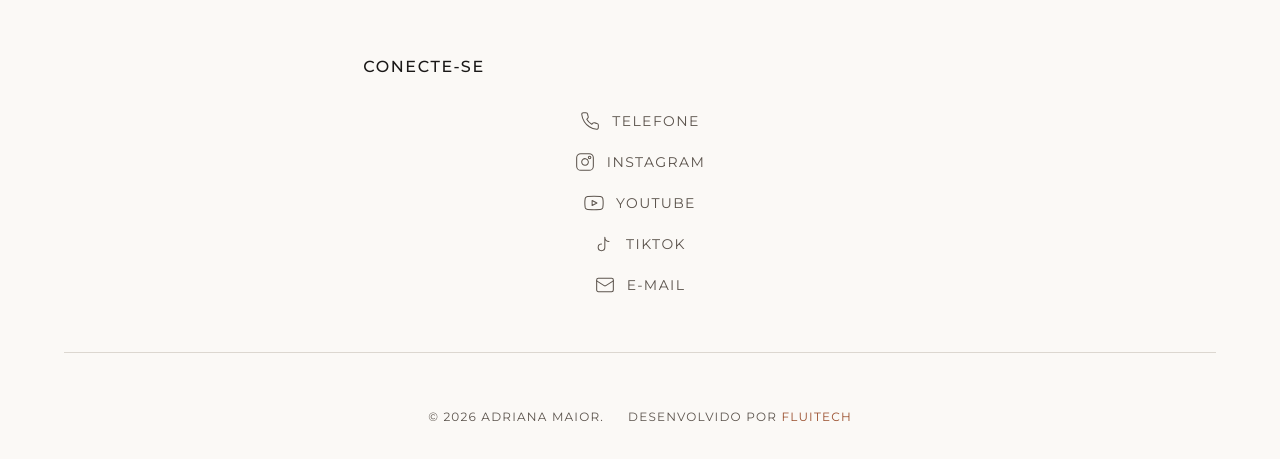
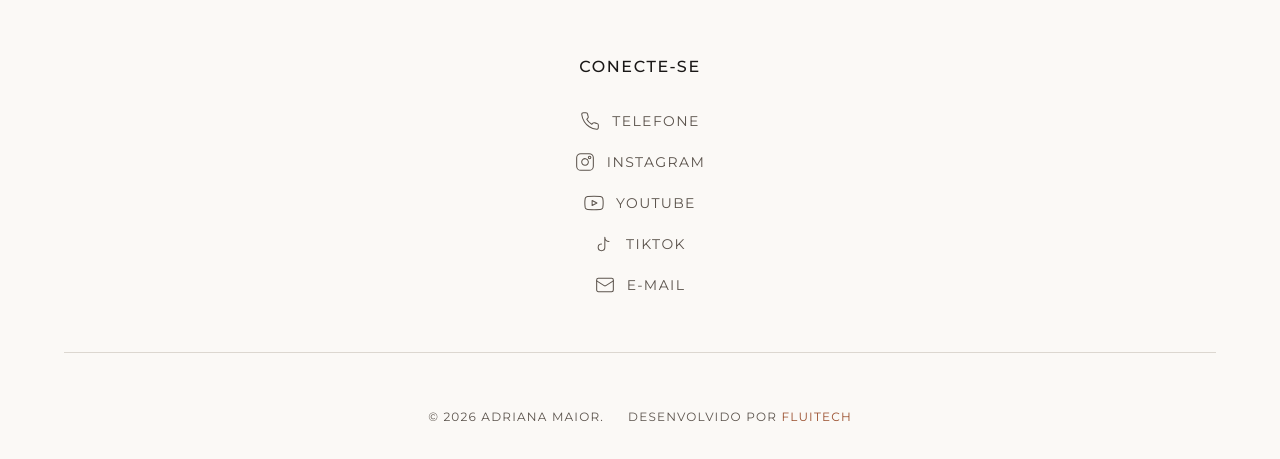
Before and after one commit to danilolopes-ds-ai/adriana-maior, a website: page index.html in a window 1280 px wide. Shown: the part 8392-8851 px from the top of the page. Drawn offline with Linux system fonts and the light colour scheme.

Commit message:
Centraliza titulo Conecte-se no rodape

```diff
--- a/index.html
+++ b/index.html
@@ -854,7 +854,7 @@
 
         <div class="max-w-6xl mx-auto border-t border-borderLight pt-10 sm:pt-12 md:pt-14">
             <div class="mb-12 sm:mb-14">
-                <p class="font-sans text-xs sm:text-sm md:text-base text-textMain uppercase tracking-ui font-medium mb-6 sm:mb-8 text-center">
+                <p class="font-sans text-xs sm:text-sm md:text-base text-textMain uppercase tracking-ui font-medium mb-6 sm:mb-8 text-center w-fit mx-auto">
                     Conecte-se
                 </p>
                 <div class="space-y-4 sm:space-y-5 flex flex-col items-center">
```
